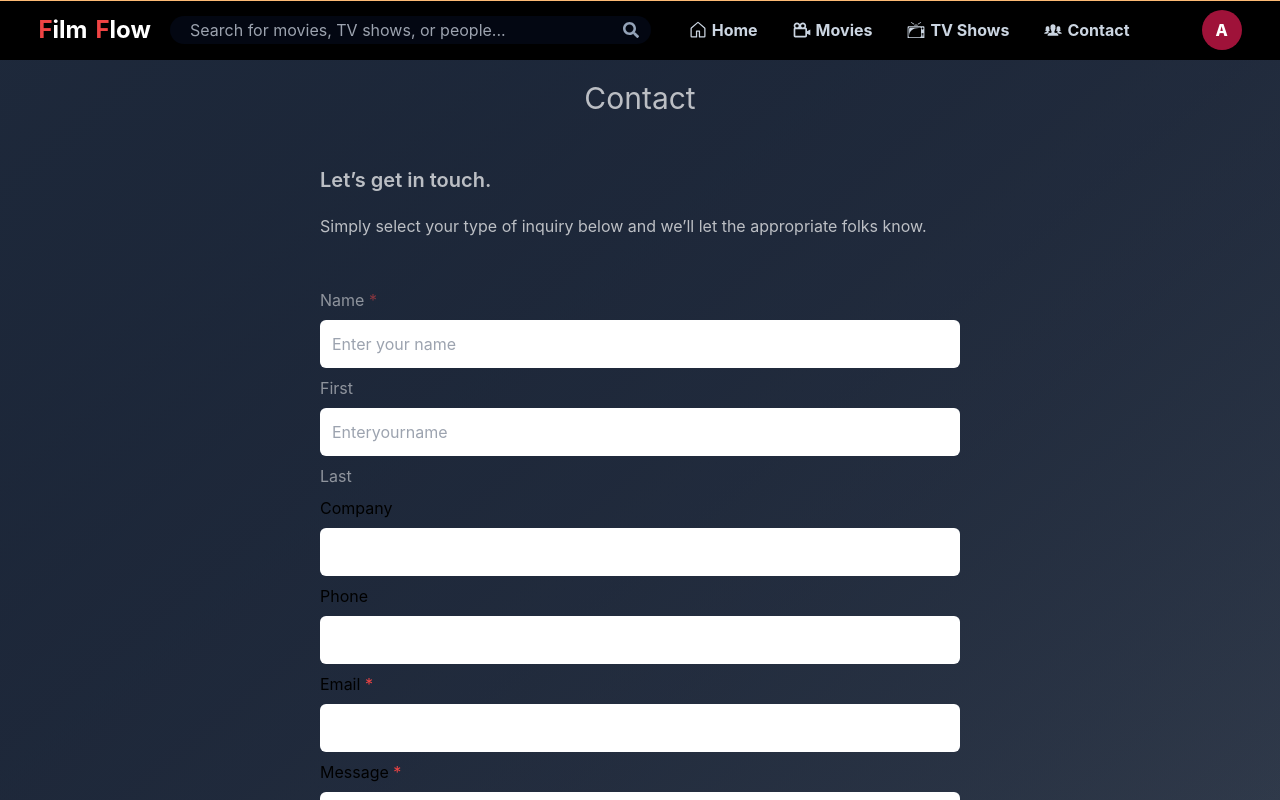
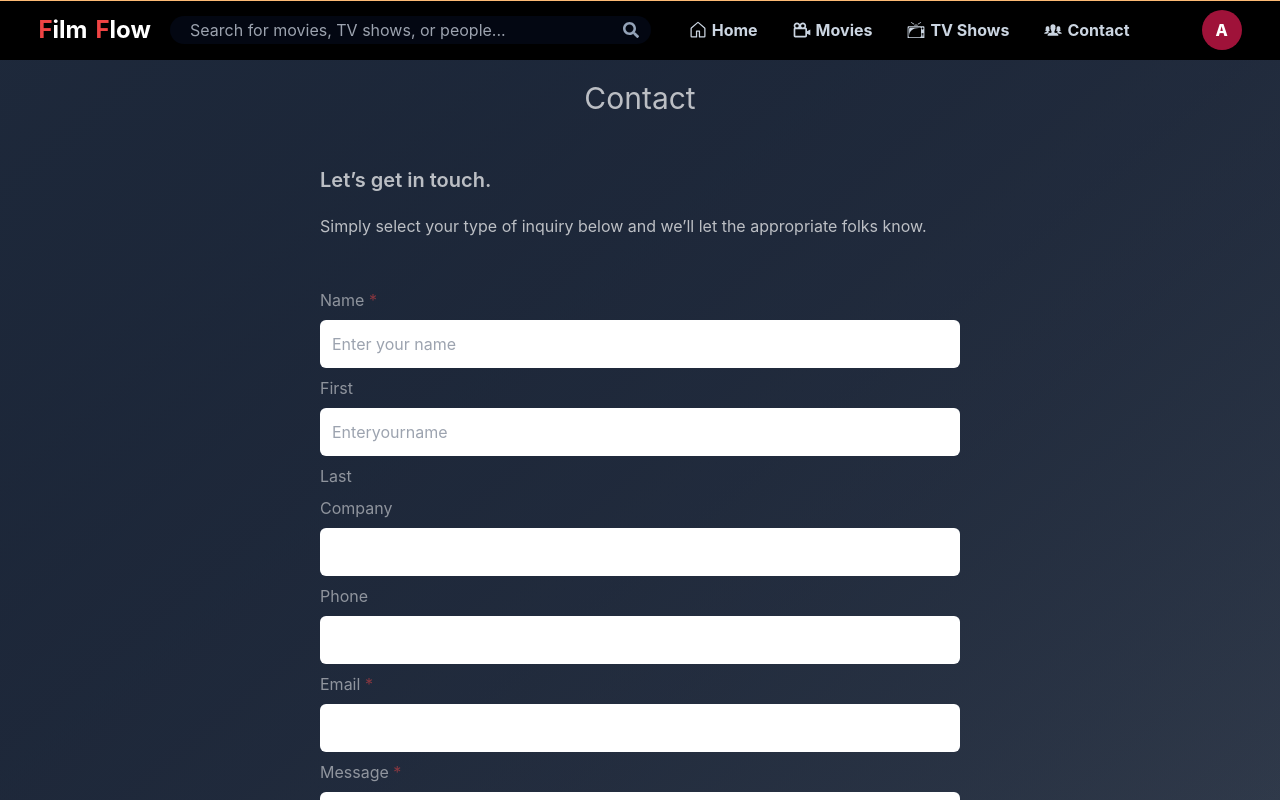
Before and after one commit to mohammedansarusman/tmdb-movie-app, a React (Create React App) app: page /contact in a window 1280 px wide. Shown: the top 800 px of the page. Built offline with nearby package versions, Linux system fonts and the light colour scheme; no server answers.

Commit message:
test for production

```diff
--- a/src/Components/Contact.js
+++ b/src/Components/Contact.js
@@ -15,13 +15,13 @@ const Contact = () => {
           <h1 className='text-white opacity-50'>First</h1>
           <input type='text' className='w-full p-3 rounded-md border-none text-black' placeholder='Enteryourname' />
           <h1 className = 'text-white opacity-50'>Last</h1>
-          <h1>Company</h1>
+          <h1 className = 'text-white opacity-50'>Company</h1>
           <input type='text' className='w-full p-3 rounded-md border-none text-black' />
-          <h1>Phone</h1>
+          <h1 className = 'text-white opacity-50'>Phone</h1>
           <input type='text' className='w-full p-3 rounded-md border-none text-black' />
-          <h1>Email <span className='text-red-500'>*</span></h1>
+          <h1 className = 'text-white opacity-50'>Email <span className='text-red-500'>*</span></h1>
           <input type='email' className='w-full p-3 rounded-md border-none text-black' />
-          <h1>Message <span className='text-red-500'>*</span></h1>
+          <h1 className = 'text-white opacity-50'>Message <span className='text-red-500'>*</span></h1>
           <textarea className='w-full p-3 rounded-md border-none text-black' rows='5' />
         </div>
         <button className='px-[20px] h-[40px] bg-orange-400 rounded-full mt-4 font-bold'>Submit</button>
```
